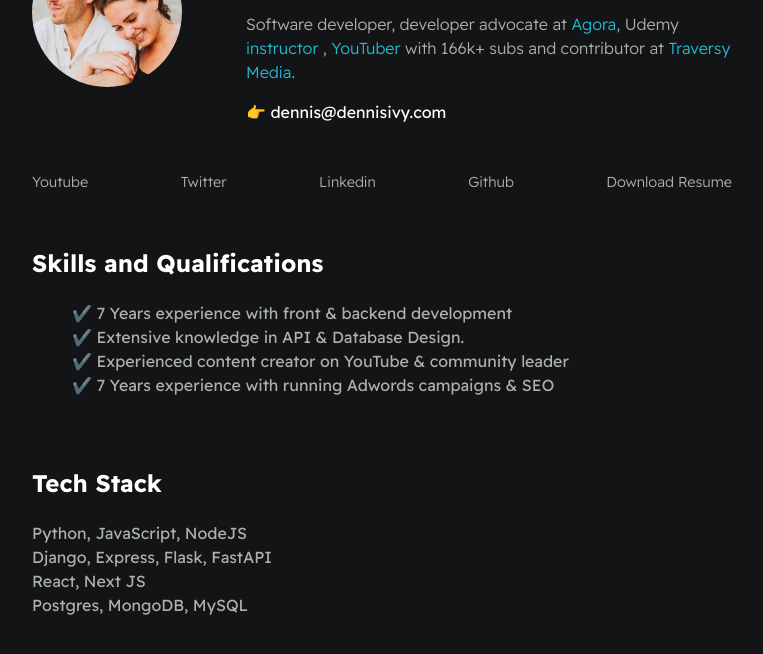
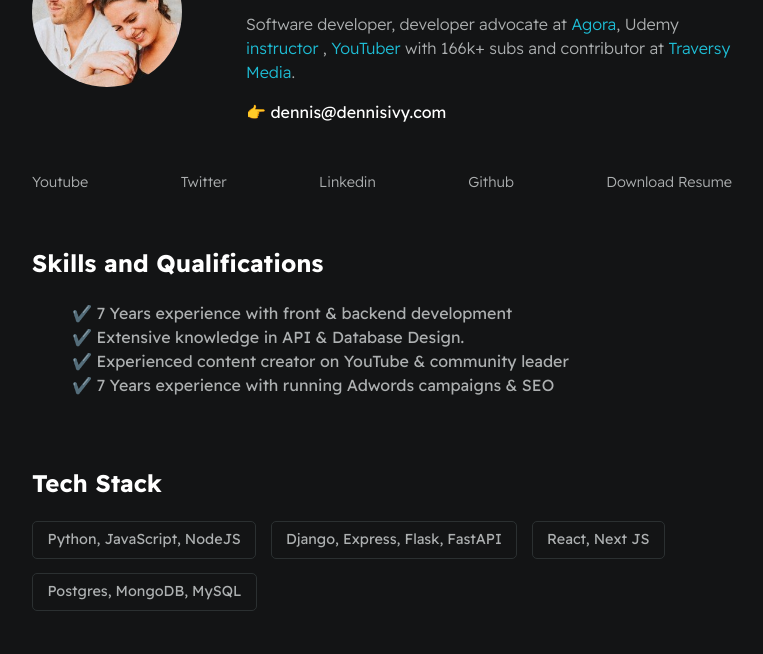
Before and after one commit to Annie-Huang/Digital-Resume, a website: page index.html in a window 1280 px wide. Shown: the part 140-794 px from the top of the page, without its empty margins (258-1021 px from the left). Drawn offline with Linux system fonts and the light colour scheme.

Commit message:
Styled the #wrapper--techstack__items section

```diff
--- a/styles/main.css
+++ b/styles/main.css
@@ -99,3 +99,15 @@
 #qualifications--list {
   list-style: none;
 }
+
+#wrapper--techstack__items {
+  display: flex;
+  flex-wrap: wrap;
+  gap: 1em;
+  font-size: 0.9em;
+}
+.card--techstack {
+  border: 1px solid var(--mainBorderColor);
+  padding: 0.5em 1em;
+  border-radius: 5px;
+}
```
